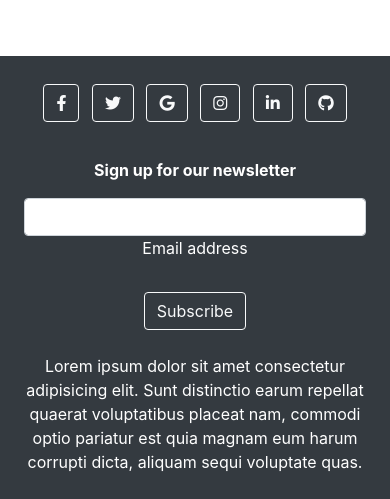
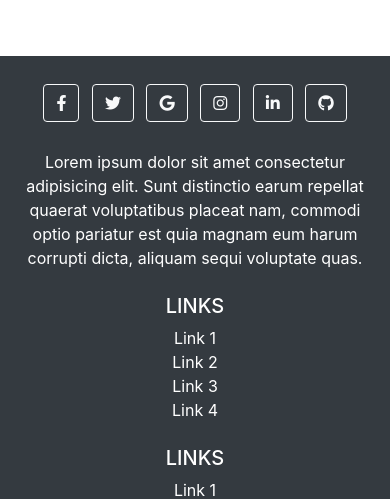
Before and after one commit to ashutosh2807/aspirant_talk, a Django app: a page that uses home/templates/footer.html in a window 390 px wide. Shown: the part 2309-2808 px from the top of the page. Run offline with Django 4.2, Linux system fonts and the light colour scheme; data comes from the database, SQL or seed files in the repository; both versions use the stored data as it was after the commit; some libraries are stand-ins or nearby versions.

Commit message:
section_push

```diff
--- a/aspirant_talk/settings.py
+++ b/aspirant_talk/settings.py
@@ -26,7 +26,7 @@ STATIC_ROOT = BASE_DIR / 'static'
 # SECRET_KEY = 'django-insecure-*&m8=l88tmtrvg*-@m6&@wrus7%&dlt+fzbdo!95#o4@47m@j&'
 SECRET_KEY = os.getenv("DJANGO_SECRET_KEY", get_random_secret_key())
 # SECURITY WARNING: don't run with debug turned on in production!
-DEBUG = False
+DEBUG = True
 LOGIN_REDIRECT_URL = "home"
 LOGOUT_REDIRECT_URL = "home"
 # DEBUG = os.getenv("DEBUG", "False") == "True"
--- a/home/templates/DetailedBlog.html
+++ b/home/templates/DetailedBlog.html
@@ -12,9 +12,9 @@
                   <h5 class="mt-0">by <u>{{data.author}}</u>
                         {% if user.is_authenticated %}
                         {% if user.id == data.author.id %}
-                        {% if user.is_superuser %} <small><a href="/delete_blog_post_1/{{data.slug}}" style="float:right;"class="btn btn-danger"><i class="fa fa-trash"></i></a></small>
+                        {% if user.is_superuser %} <small><a href="/delete_blog_post/{{data.slug}}" style="float:right;"class="btn btn-danger"><i class="fa fa-trash"></i></a></small>
                         {% elif user.id == data.author.id %}
-                        <small><a href="/delete_blog_post_1/{{data.slug}}" style="float:right;"class="btn btn-danger"><i class="fa fa-trash"></i></a></small>
+                        <small><a href="/delete_blog_post/{{data.slug}}" style="float:right;"class="btn btn-danger"><i class="fa fa-trash"></i></a></small>
                         {% endif %}
                         <small><a href="/edit_blog_post/{{data.slug}}/" class="edit btn btn-warning">Edit Blog Post</a></small>
                         {% endif %}
--- a/home/templates/footer.html
+++ b/home/templates/footer.html
@@ -25,53 +25,17 @@
         ></a>
 
         <!-- Linkedin -->
-        <a class="btn btn-outline-light btn-floating m-1" href="#!" role="button"
+        <a class="btn btn-outline-light btn-floating m-1" href="https://www.linkedin.com/in/ashutosh-rathore-4948131b9/" role="button"
           ><i class="fab fa-linkedin-in"></i
         ></a>
 
         <!-- Github -->
-        <a class="btn btn-outline-light btn-floating m-1" href="#!" role="button"
+        <a class="btn btn-outline-light btn-floating m-1" href="https://github.com/ashutosh2807/aspirant_talk" role="button"
           ><i class="fab fa-github"></i
         ></a>
       </section>
       <!-- Section: Social media -->
 
-      <!-- Section: Form -->
-      <section class="">
-        <form action="">
-          <!--Grid row-->
-          <div class="row d-flex justify-content-center">
-            <!--Grid column-->
-            <div class="col-auto">
-              <p class="pt-2">
-                <strong>Sign up for our newsletter</strong>
-              </p>
-            </div>
-            <!--Grid column-->
-
-            <!--Grid column-->
-            <div class="col-md-5 col-12">
-              <!-- Email input -->
-              <div class="form-outline form-white mb-4">
-                <input type="email" id="form5Example21" class="form-control" />
-                <label class="form-label" for="form5Example21">Email address</label>
-              </div>
-            </div>
-            <!--Grid column-->
-
-            <!--Grid column-->
-            <div class="col-auto">
-              <!-- Submit button -->
-              <button type="submit" class="btn btn-outline-light mb-4">
-                Subscribe
-              </button>
-            </div>
-            <!--Grid column-->
-          </div>
-          <!--Grid row-->
-        </form>
-      </section>
-      <!-- Section: Form -->
 
       <!-- Section: Text -->
       <section class="mb-4">
--- a/home/templates/home.html
+++ b/home/templates/home.html
@@ -68,7 +68,7 @@ home
           <div class="text">   {{ i.name }}</div>
           <br><br>
           <div class="text" style="margin-top: 125px;">
-              <a href="/Category/{{i.id}}" >Url</a>
+              <a href="/Category/{{i.id}}" >{{i.name}} Section</a>
 
               <br><br>
 
--- a/home/templates/navbar.html
+++ b/home/templates/navbar.html
@@ -12,9 +12,6 @@
           <li class="nav-item active">
             <a class="nav-link" href="/">Jobs<span class="sr-only">(current)</span></a>
           </li>
-        <li class="nav-item">
-          <a class="nav-link" href="/">Link</a>
-        </li>
         {% if user.is_authenticated %}
         <li class="nav-item dropdown">
           <a class="nav-link dropdown-toggle" href="#" id="navbarDropdown" role="button" data-toggle="dropdown" aria-haspopup="true" aria-expanded="false">
--- a/home/urls.py
+++ b/home/urls.py
@@ -14,6 +14,8 @@ urlpatterns = [
     path("Category/<int:id>", views.sub_cats, name="subcat_search"),
     path('login/', views.UserLoginView.as_view(),name='login'),
     path("search/", views.search, name="search"),
+    path("edit_blog_post/<str:slug>/", views.UpdatePostView.as_view(), name="edit_blog_post"),
+    path("delete_blog_post/<str:slug>/", views.Delete_Blog_Post, name="delete_blog_post"),
     path("Category_search/", views.Category_search, name="Category_search"),
     path('logout/', LogoutView.as_view(next_page='home'),name='logout')
 
--- a/home/views.py
+++ b/home/views.py
@@ -2,9 +2,10 @@ from django.core.paginator import Paginator
 from django.shortcuts import render,HttpResponse,redirect
 from .models import *
 from .forms import *
+from django.contrib.auth.models import User
 from django.urls import reverse_lazy
 from django.contrib import messages
-from django.views.generic import TemplateView
+from django.views.generic import TemplateView,UpdateView
 from django.views.generic.detail import DetailView
 from django.views.generic.edit import FormView
 from django.contrib.auth  import authenticate,  login, logout
@@ -13,6 +14,24 @@ from django.contrib import messages
 from django.utils import timezone
 from django.contrib.auth.views import LoginView
 from django.contrib.auth.mixins import LoginRequiredMixin
+
+
+@login_required(login_url = '/login')
+def Delete_Blog_Post(request, slug):
+    data= User.objects.get(id=request.user.id)
+    posts = Blog.objects.get(slug=slug)
+    if request.method == "POST":
+        posts.delete()
+        return redirect('/')
+    return render(request, 'delete_blog_post.html', {'posts':posts,'data':data})
+
+
+class UpdatePostView(LoginRequiredMixin,UpdateView):
+    model = Blog
+    template_name = 'register.html'
+    fields = '__all__'
+    success_url = reverse_lazy('home')
+
 
 def Category_search(request):
     page_id = request.GET['Page']
@@ -31,8 +50,8 @@ def Category_search(request):
 
     if request.method == 'GET':
         searched = request.GET['Category']
-        posts = Blog.objects.filter(category__name = searched,category__category= page_id)
-        paginator = Paginator(posts, 4) # Show 25 contacts per page.
+        posts = Blog.objects.filter(category__name = searched,category__category= page_id).order_by('-upload_date')
+        paginator = Paginator(posts, 7) # Show 25 contacts per page.
         page_number = request.GET.get('page')
         posts = paginator.get_page(page_number)
         context['posts'] =  posts
@@ -61,8 +80,8 @@ def search(request):
 
     if request.method == 'POST':
         searched = request.POST['searched']
-        posts = Blog.objects.filter(title__contains=searched,category__category= page_id)
-        paginator = Paginator(posts, 4) # Show 25 contacts per page.
+        posts = Blog.objects.filter(title__contains=searched,category__category= page_id).order_by('-upload_date')
+        paginator = Paginator(posts, 7) # Show 25 contacts per page.
         page_number = request.GET.get('page')
         posts = paginator.get_page(page_number)
         context['posts'] =  posts
@@ -76,8 +95,8 @@ def search(request):
 def sub_cats(request,id):
         Sub_cat = Sub_category.objects.filter(category = id).order_by('name')
         cat = Category.objects.filter(id= id)
-        posts = Blog.objects.filter(category__category= id)
-        paginator = Paginator(posts, 4) # Show 25 contacts per page.
+        posts = Blog.objects.filter(category__category= id).order_by('-upload_date')
+        paginator = Paginator(posts, 7) # Show 25 contacts per page.
         page_number = request.GET.get('page')
         posts = paginator.get_page(page_number)
         desc = ''
@@ -121,7 +140,7 @@ class BlogDetailView(DetailView):
         return context
 
 def home(request):
-    data = Blog.objects.all()
+    data = Blog.objects.all().order_by('-upload_date')
     cat = Category.objects.all()
     context = {
         'data':data,
```
Also changed, not shown: home/templates/delete_blog_post.html (added, +21 -0 lines), db.sqlite3, media/Thumbnails/4f8b0a0cfc3d4b90b064ba578da5b0ec.jpg (deleted), media/Thumbnails/IMG_20220724_133919_2-PhotoRoom.jpg (added), media/Thumbnails/IMG_20221011_090941.jpg (added), media/Thumbnails/Internal_Organisation_Structure.png (added), media/Thumbnails/download.jpg (deleted), media/Thumbnails/download_1.jpg (deleted), media/Thumbnails/france-in-pictures-beautiful-places-to-photograph-eiffel-tower.jpg (deleted), media/Thumbnails/photograph_ashutosh_rathore_1.jpg (added).
